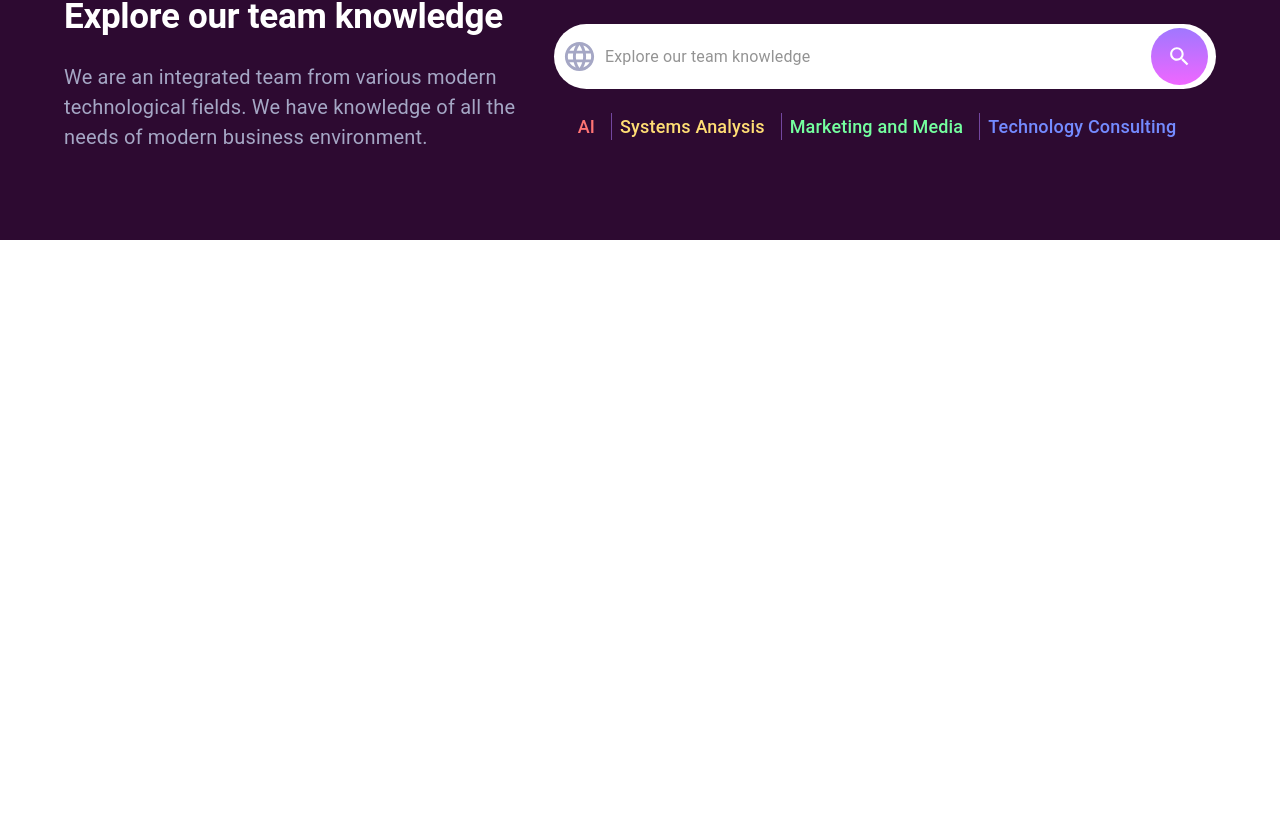
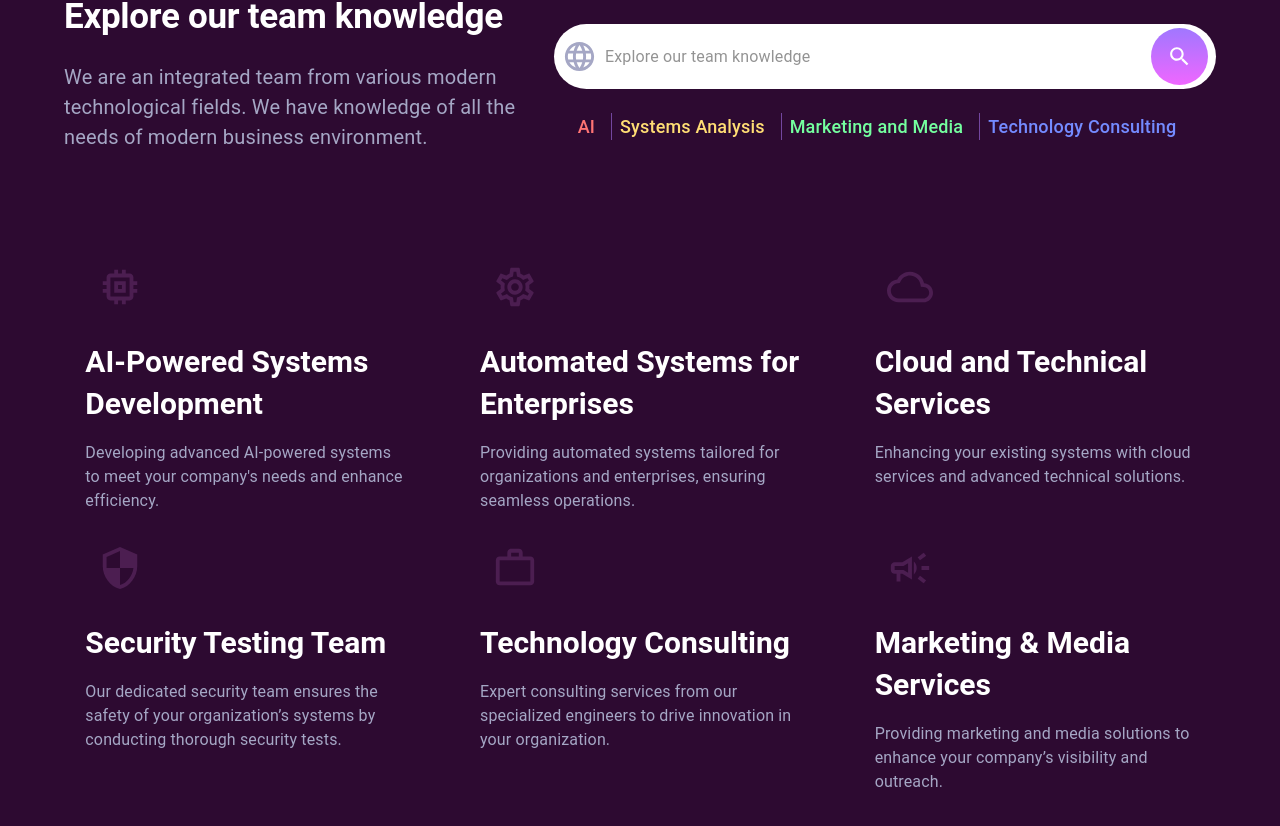
Before and after one commit to Mohamad-Aljaber/Introductory-site, a React (Vite) app: page / in a window 1280 px wide. Shown: the part 796-1622 px from the top of the page. Before the commit the page ends 1036 px from the top, so only its background shows below. Built offline with nearby package versions, Linux system fonts and the light colour scheme.

Commit message:
Design section Services

```diff
--- a/src/App.tsx
+++ b/src/App.tsx
@@ -4,13 +4,16 @@ import "./App.css";
 import SingleSlider from "./components/SingleSlider";
 import Header from "./components/Header";
 import DomainSearch from "./components/DomainSearch";
+import Services from "./components/Services";
 
 function App() {
   return (
     <Box>
       <Header />
       <SingleSlider />
-      <DomainSearch/>
+      <DomainSearch />
+      <Services />
+
     </Box>
   );
 }
--- /dev/null
+++ b/src/components/Services.tsx
@@ -0,0 +1,101 @@
+import { Box, Container, Stack, Typography } from "@mui/material";
+import React from "react";
+import theme from "../theme/theme.ts";
+import SecurityIcon from "@mui/icons-material/Security";
+import WorkOutlineOutlinedIcon from "@mui/icons-material/WorkOutlineOutlined";
+import CampaignOutlinedIcon from "@mui/icons-material/CampaignOutlined";
+import MemoryOutlinedIcon from "@mui/icons-material/MemoryOutlined";
+import SettingsOutlinedIcon from "@mui/icons-material/SettingsOutlined";
+import CloudOutlinedIcon from "@mui/icons-material/CloudOutlined";
+const bgTheme = theme.palette.primary.main;
+const secondaryTheme = theme.palette.secondary.main;
+// const sTextTheme = theme.palette.text.secondary;
+// const pTextTheme = theme.palette.text.primary;
+const services = [
+  {
+    heading: "AI-Powered Systems Development",
+    text: "Developing advanced AI-powered systems to meet your company's needs and enhance efficiency.",
+    icon: (
+      <MemoryOutlinedIcon sx={{ fontSize: 70, color: secondaryTheme, pb: 3 }} />
+    ),
+  },
+  {
+    heading: "Automated Systems for Enterprises",
+    text: "Providing automated systems tailored for organizations and enterprises, ensuring seamless operations.",
+    icon: (
+      <SettingsOutlinedIcon
+        sx={{ fontSize: 70, color: secondaryTheme, pb: 3 }}
+      />
+    ),
+  },
+  {
+    heading: "Cloud and Technical Services",
+    text: "Enhancing your existing systems with cloud services and advanced technical solutions.",
+    icon: (
+      <CloudOutlinedIcon sx={{ fontSize: 70, color: secondaryTheme, pb: 3 }} />
+    ),
+  },
+  {
+    heading: "Security Testing Team",
+    text: "Our dedicated security team ensures the safety of your organization’s systems by conducting thorough security tests.",
+    icon: <SecurityIcon sx={{ fontSize: 70, color: secondaryTheme, pb: 3 }} />,
+  },
+  {
+    heading: "Technology Consulting",
+    text: "Expert consulting services from our specialized engineers to drive innovation in your organization.",
+    icon: (
+      <WorkOutlineOutlinedIcon
+        sx={{ fontSize: 70, color: secondaryTheme, pb: 3 }}
+      />
+    ),
+  },
+  {
+    heading: "Marketing & Media Services",
+    text: "Providing marketing and media solutions to enhance your company’s visibility and outreach.",
+    icon: (
+      <CampaignOutlinedIcon
+        sx={{ fontSize: 70, color: secondaryTheme, pb: 3 }}
+      />
+    ),
+  },
+];
+const Services = () => {
+  return (
+    <Box
+      component="section"
+      sx={{ p: 3, backgroundColor: bgTheme, pb: 13, color: "#fff" }}
+    >
+      <Container>
+        <Stack
+          direction={"row"}
+          flexWrap={"wrap"}
+          sx={{ justifyContent: "space-around", gap: 4, flexWrap: "wrap" }}
+        >
+          {services.map((item, index) => (
+            <Box
+              key={index}
+              sx={{ width: "320px" }}
+            >
+              {item.icon}
+              <Typography
+                variant="h3"
+                color="#fff"
+                sx={{
+                  fontSize: { xs: "22px", sm: "26px", lg: "30px" },
+                  mb: 2,
+                  fontWeight: 600,
+                  lineHeight: 1.4,
+                }}
+              >
+                {item.heading}
+              </Typography>
+              <Typography color="#A5A7C5">{item.text}</Typography>
+            </Box>
+          ))}
+        </Stack>
+      </Container>
+    </Box>
+  );
+};
+
+export default Services;
--- a/src/components/SingleSlider.tsx
+++ b/src/components/SingleSlider.tsx
@@ -9,7 +9,7 @@ const sTextTheme = theme.palette.text.secondary;
 const SingleSlider = () => {
   return (
     <Box
-      component="main"
+      component="section"
       sx={{ p: 3, backgroundColor: bgTheme, pb: 6 }}
     >
       <Container>
```
